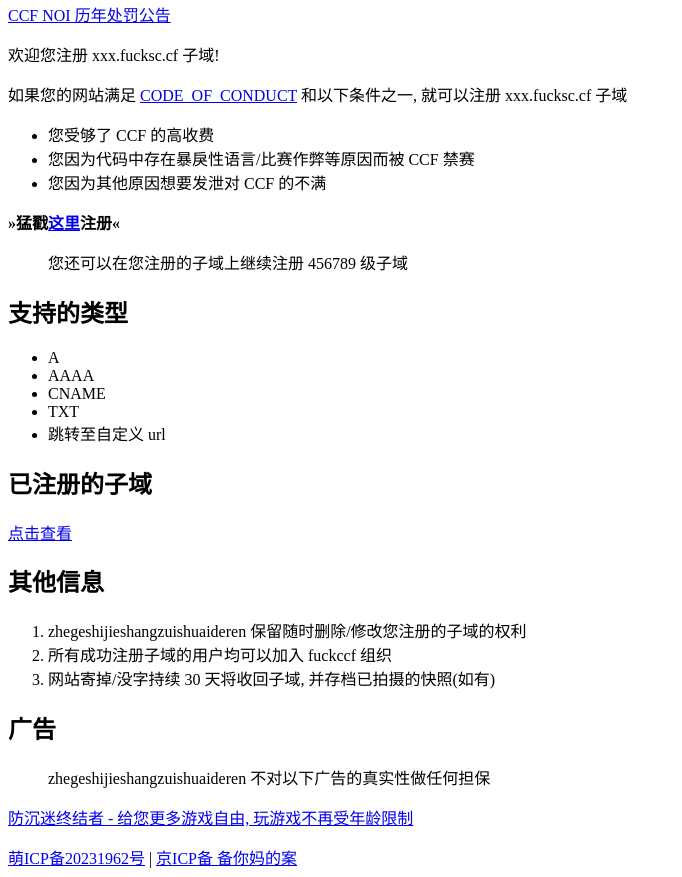
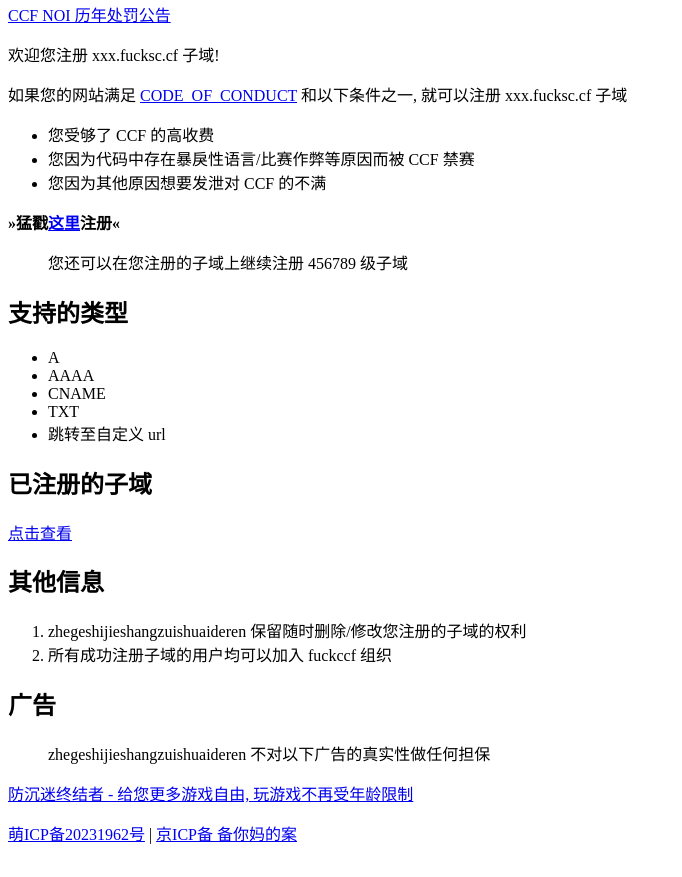
Before and after one commit to fuckccf/fuckccf.github.io, a plain HTML site: page index.html in a window 1280 px wide. Shown: the part 132-1009 px from the top of the page, without its empty margins (0-682 px from the left). After the commit the page ends 985 px from the top, so only its background shows below. Drawn offline with Linux system fonts and the light colour scheme.

Commit message:
Update index.html

```diff
--- a/index.html
+++ b/index.html
@@ -39,7 +39,6 @@
 <ol>
   <li>zhegeshijieshangzuishuaideren 保留随时删除/修改您注册的子域的权利</li>
   <li>所有成功注册子域的用户均可以加入 fuckccf 组织</li>
-  <li>网站寄掉/没字持续 30 天将收回子域, 并存档已拍摄的快照(如有)</li>
 </ol>
 
 <h2 id="广告">广告</h2>
```
